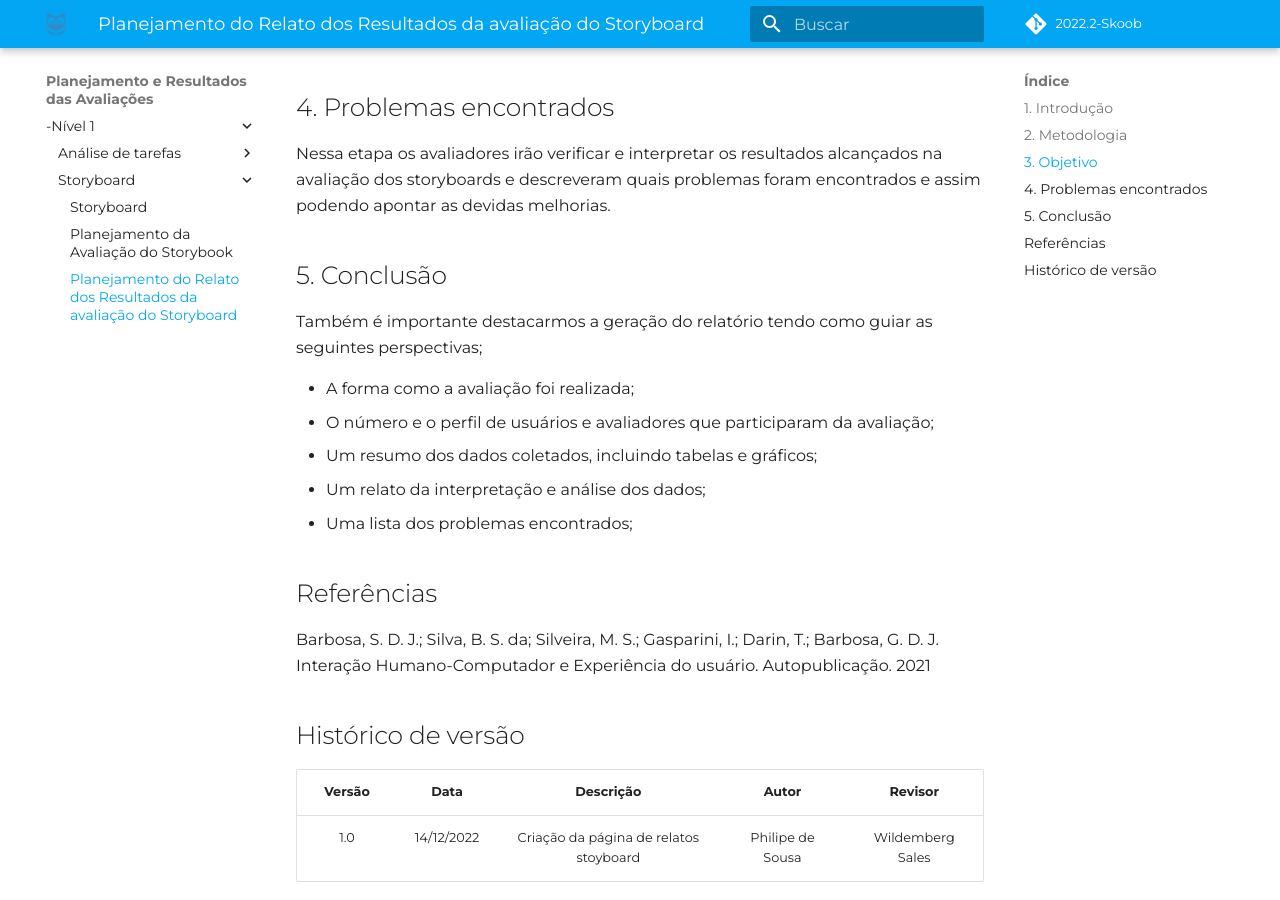
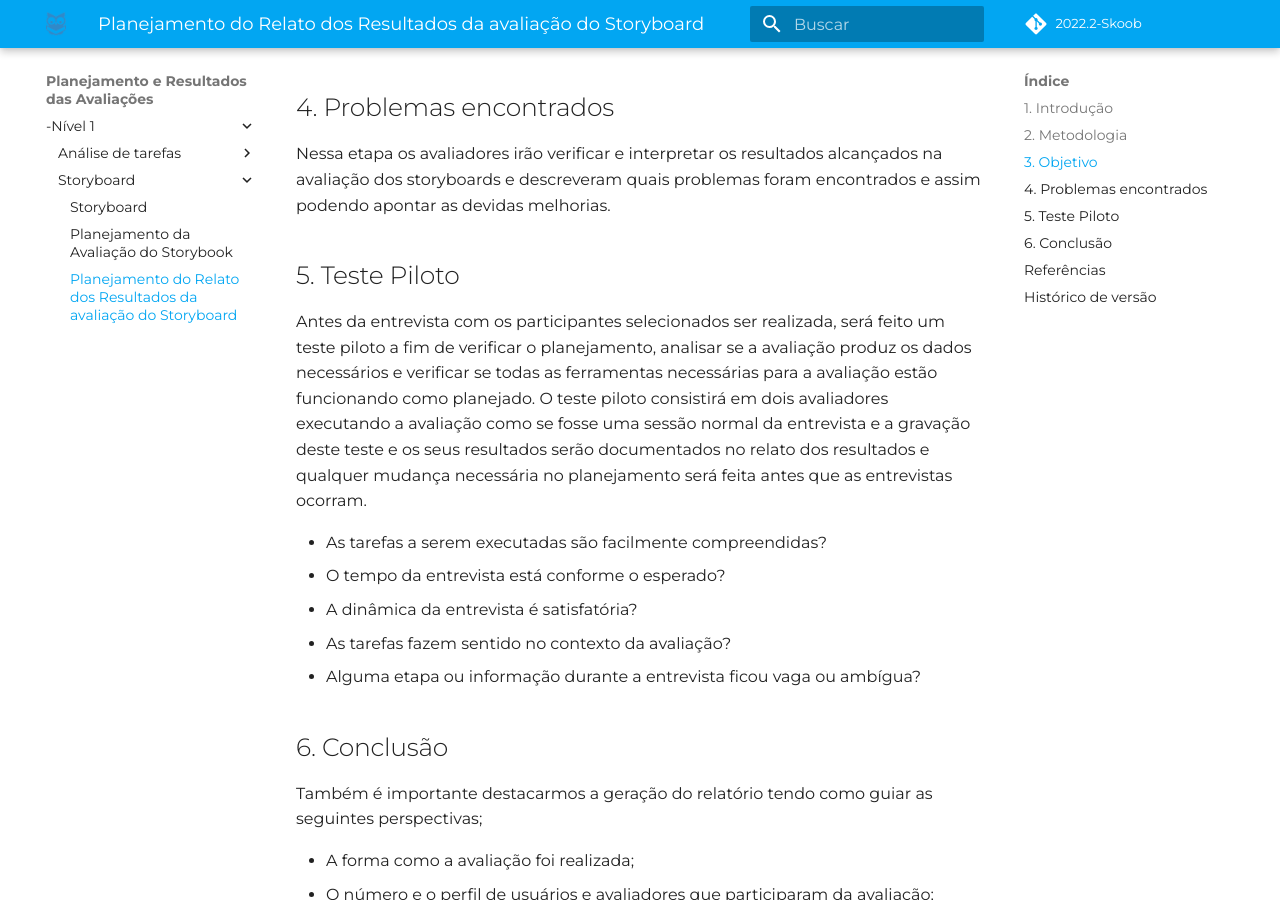
Before and after one commit to Interacao-Humano-Computador/2022.2-Skoob, an MkDocs documentation site: the page built from docs/planejamentoAnalise/planejamento-relatos-story.md, in a window 1280 px wide and 900 px high, scrolled down 759 px. Built offline with MkDocs 1.6.1 and Material for MkDocs 9.7.7, drawn with Linux system fonts in a browser that asks for light colours; some web fonts are replaced; comment, search, counter and statistics services are not loaded.

Commit message:
chore: adicionando planejamento relato storybook

```diff
--- a/docs/planejamentoAnalise/planejamento-relatos-story.md
+++ b/docs/planejamentoAnalise/planejamento-relatos-story.md
@@ -16,8 +16,17 @@ A finalidade é que os avaliadores elaborarem um relatório advindo da análise
 
 Nessa etapa os avaliadores irão verificar e interpretar os resultados alcançados na avaliação dos storyboards e descreveram quais problemas foram encontrados e assim podendo apontar as devidas melhorias.
 
+## 5. Teste Piloto
 
-## 5. Conclusão
+Antes da entrevista com os participantes selecionados ser realizada, será feito um teste piloto a fim de verificar o planejamento, analisar se a avaliação produz os dados necessários e verificar se todas as ferramentas necessárias para a avaliação estão funcionando como planejado. O teste piloto consistirá em dois avaliadores executando a avaliação como se fosse uma sessão normal da entrevista e a gravação deste teste e os seus resultados serão documentados no relato dos resultados e qualquer mudança necessária no planejamento será feita antes que as entrevistas ocorram.
+
+- As tarefas a serem executadas são facilmente compreendidas?
+- O tempo da entrevista está conforme o esperado?
+- A dinâmica da entrevista é satisfatória?
+- As tarefas fazem sentido no contexto da avaliação?
+- Alguma etapa ou informação durante a entrevista ficou vaga ou ambígua?
+
+## 6. Conclusão
 Também é importante destacarmos a geração do relatório tendo como guiar as seguintes perspectivas;
 
 - A forma como a avaliação foi realizada;
```
